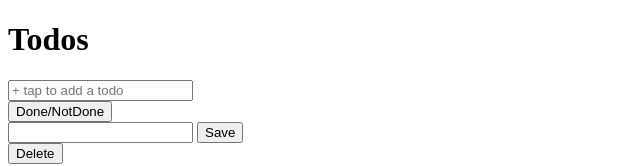
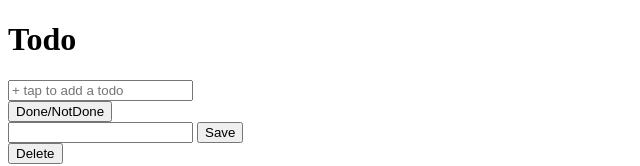
Before and after one commit to ecila7290/sveltekit-app, a SvelteKit app: page / in a window 1280 px wide. Shown: the top 166 px of the page, without its empty margins (0-640 px from the left). Built offline with nearby package versions, Linux system fonts and the light colour scheme.

Commit message:
c: Add title of the page

```diff
--- a/src/routes/+page.svelte
+++ b/src/routes/+page.svelte
@@ -1,8 +1,13 @@
 <script>
   import TodoItem from "$lib/todo-item.svelte";
+  const title = "Todo"
 </script>
 
-<h1>Todos</h1>
+<svelte:head>
+  <title>{title}</title>
+</svelte:head>
+
+<h1>{title}</h1>
 <form action="" method="">
   <input type="text" name="text" aria-label="Add a todo" placeholder="+ tap to add a todo">
 </form>
```
